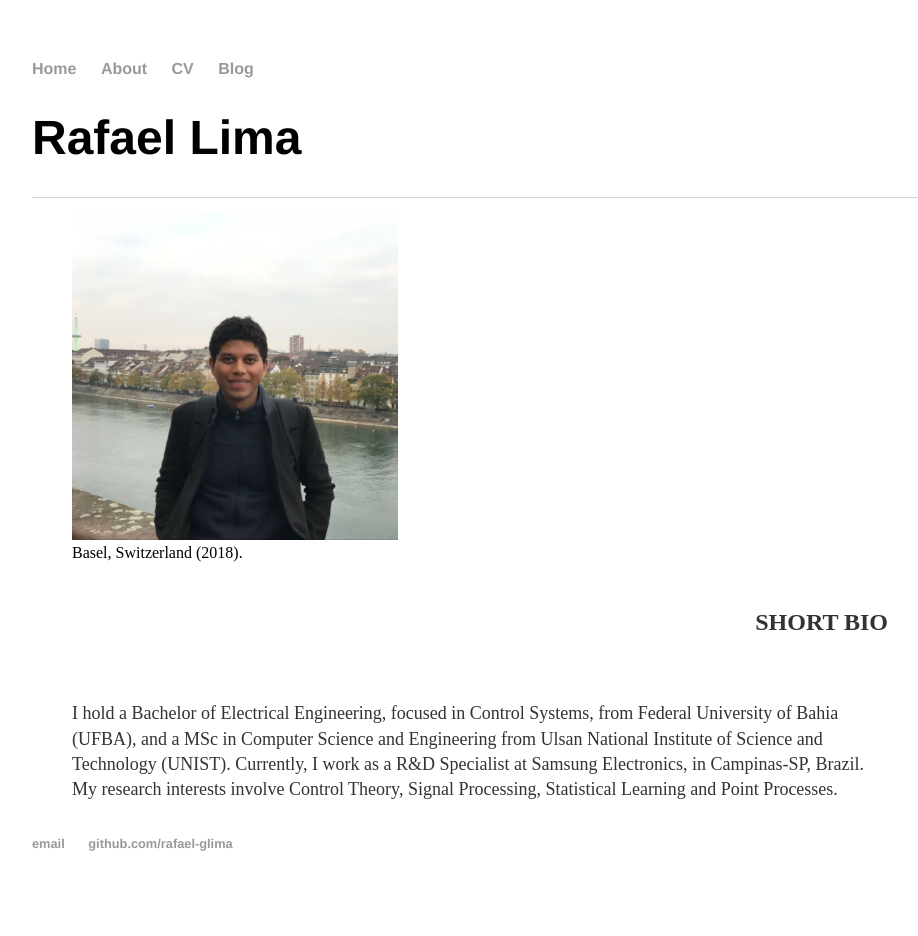
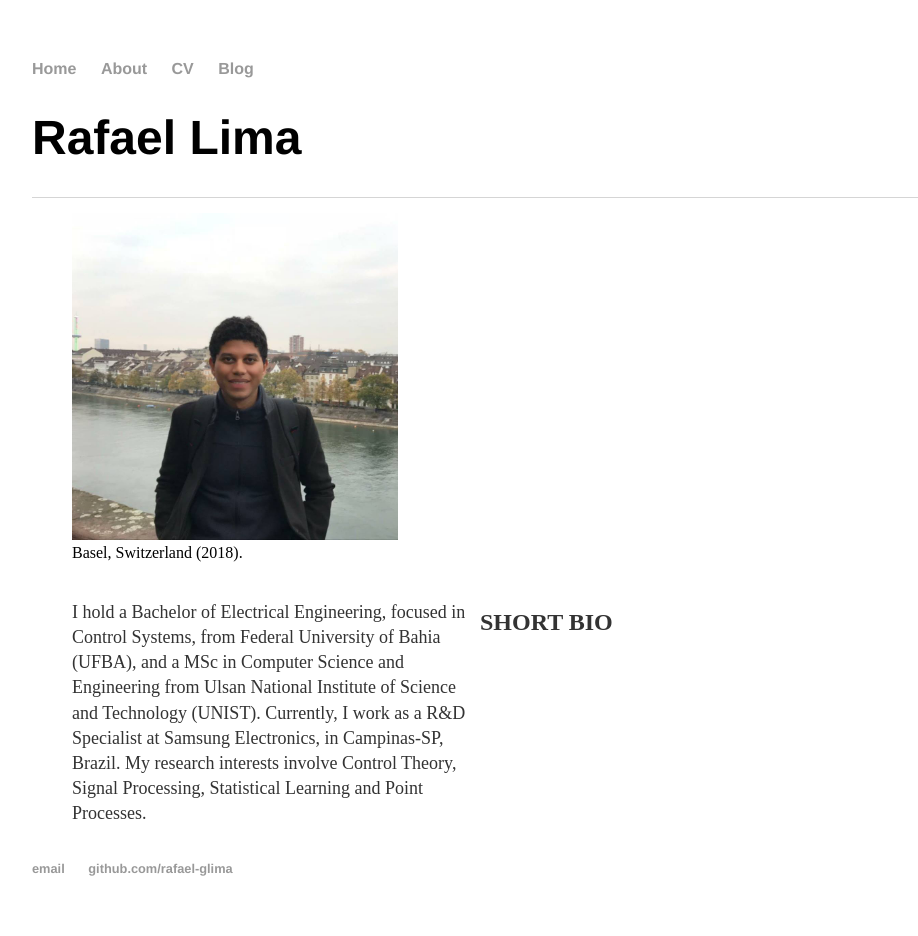
Before and after one commit to rafael-glima/rafael-glima.github.io, a Jekyll site: the page built from index.html, in a window 1280 px wide. Shown: the whole page, without its empty margins (160-1078 px from the left). Built offline with Jekyll 4.4.1, drawn with Linux system fonts in a browser that asks for light colours; before the commit the page ends 911 px from its top, so only the background shows below that.

Commit message:
Changes in Main Page content

```diff
--- a/index.html
+++ b/index.html
@@ -7,8 +7,8 @@
 	<figure style="float: left;">
   	<img src="Profile.jpg" alt="Trulli" style="width:40%">
   	<figcaption >Basel, Switzerland (2018).</figcaption>
-		<p style="font-weight: bold; padding-top: 20px;float: right;">SHORT BIO</p>
-	<p style="font-size:18px; padding-top: 20px; float: right;">I hold a Bachelor of Electrical Engineering, focused in Control Systems,
+		<p style="font-weight: bold; padding-top: 20px;float: right; width: 50%;">SHORT BIO</p>
+	<p style="font-size:18px; padding-top: 20px; float: right; width: 50%">I hold a Bachelor of Electrical Engineering, focused in Control Systems,
 		from Federal University of Bahia (UFBA), and a MSc in Computer Science and Engineering from
 		Ulsan National Institute of Science and Technology (UNIST).
 		Currently, I work as a R&D Specialist at Samsung Electronics, in Campinas-SP, Brazil.
```
